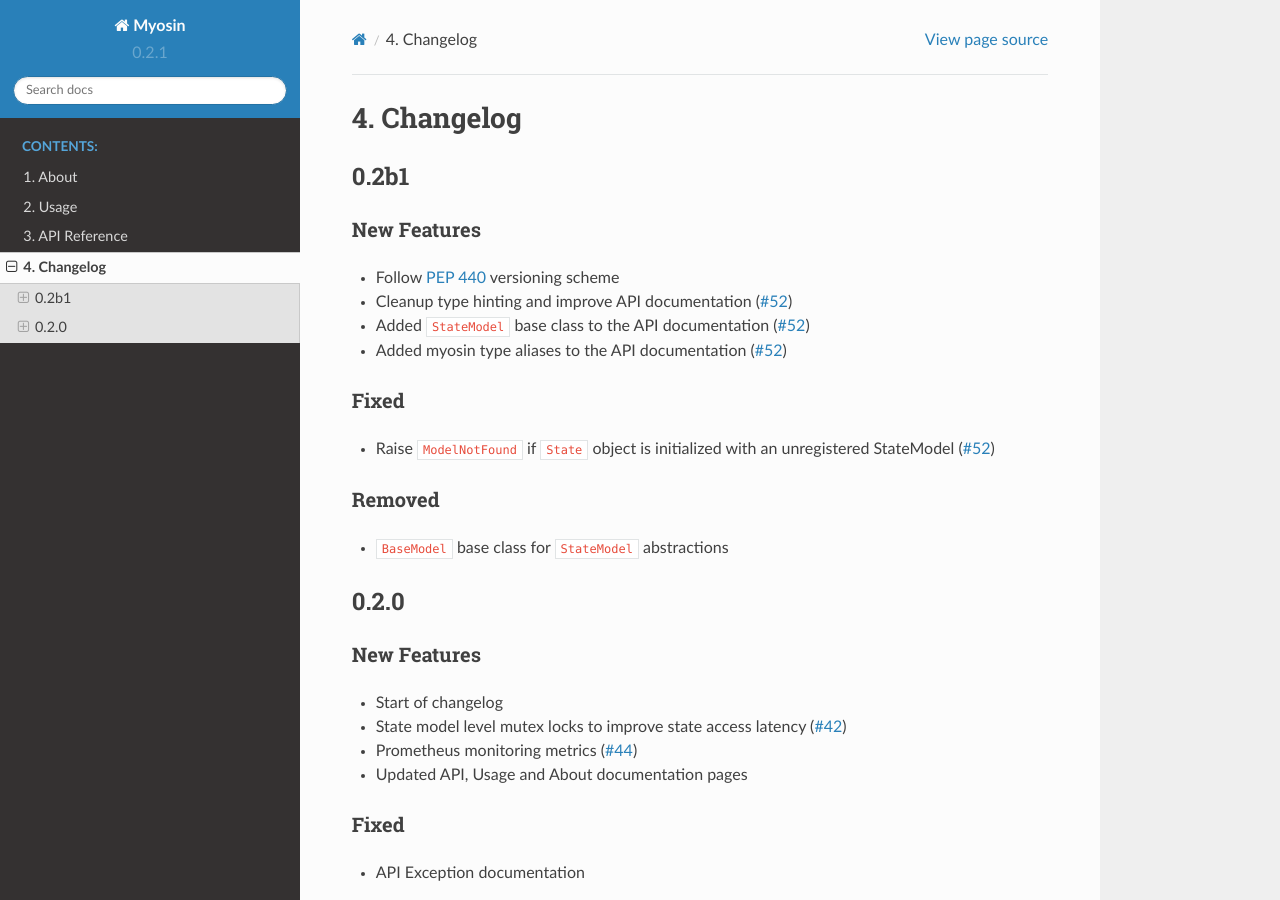
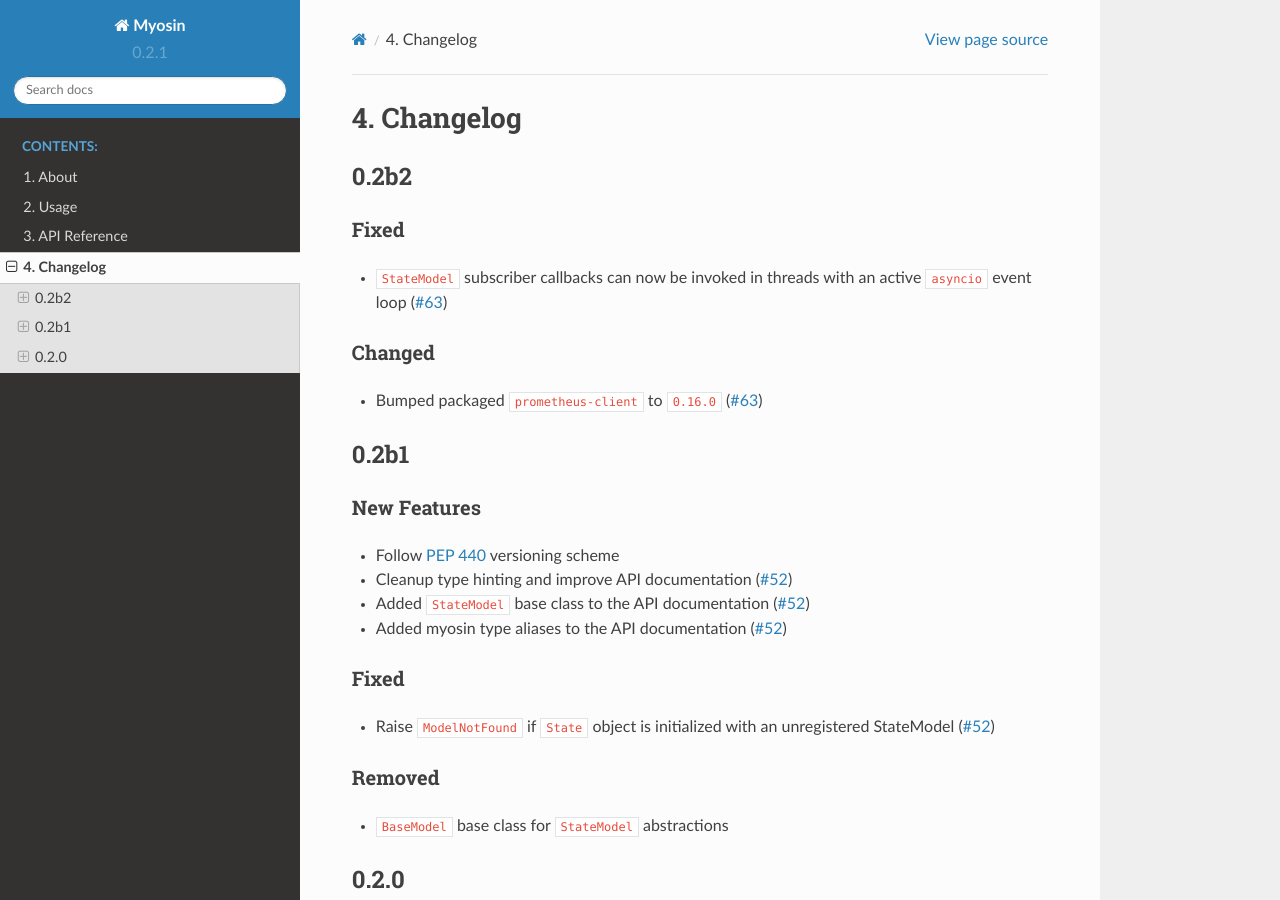
Before and after one commit to ztnel/model.io, a Sphinx documentation site: the page built from docs/source/changelog.rst, in a window 1280 px wide and 900 px high. Built offline with Sphinx 7.4.7 and the Read the Docs theme 2.0.0, drawn with Linux system fonts in a browser that asks for light colours.

Commit message:
update changelog

```diff
--- a/docs/source/changelog.rst
+++ b/docs/source/changelog.rst
@@ -1,6 +1,19 @@
 *********
 Changelog
 *********
+
+0.2b2
+======
+
+Fixed
+-----
+* ``StateModel`` subscriber callbacks can now be invoked in threads with an active ``asyncio`` event loop (`#63`_)
+
+Changed
+-------
+* Bumped packaged ``prometheus-client`` to ``0.16.0`` (`#63`_)
+
+.. _#63: https://github.com/ztnel/myosin/pull/63
 
 0.2b1
 ======
```
